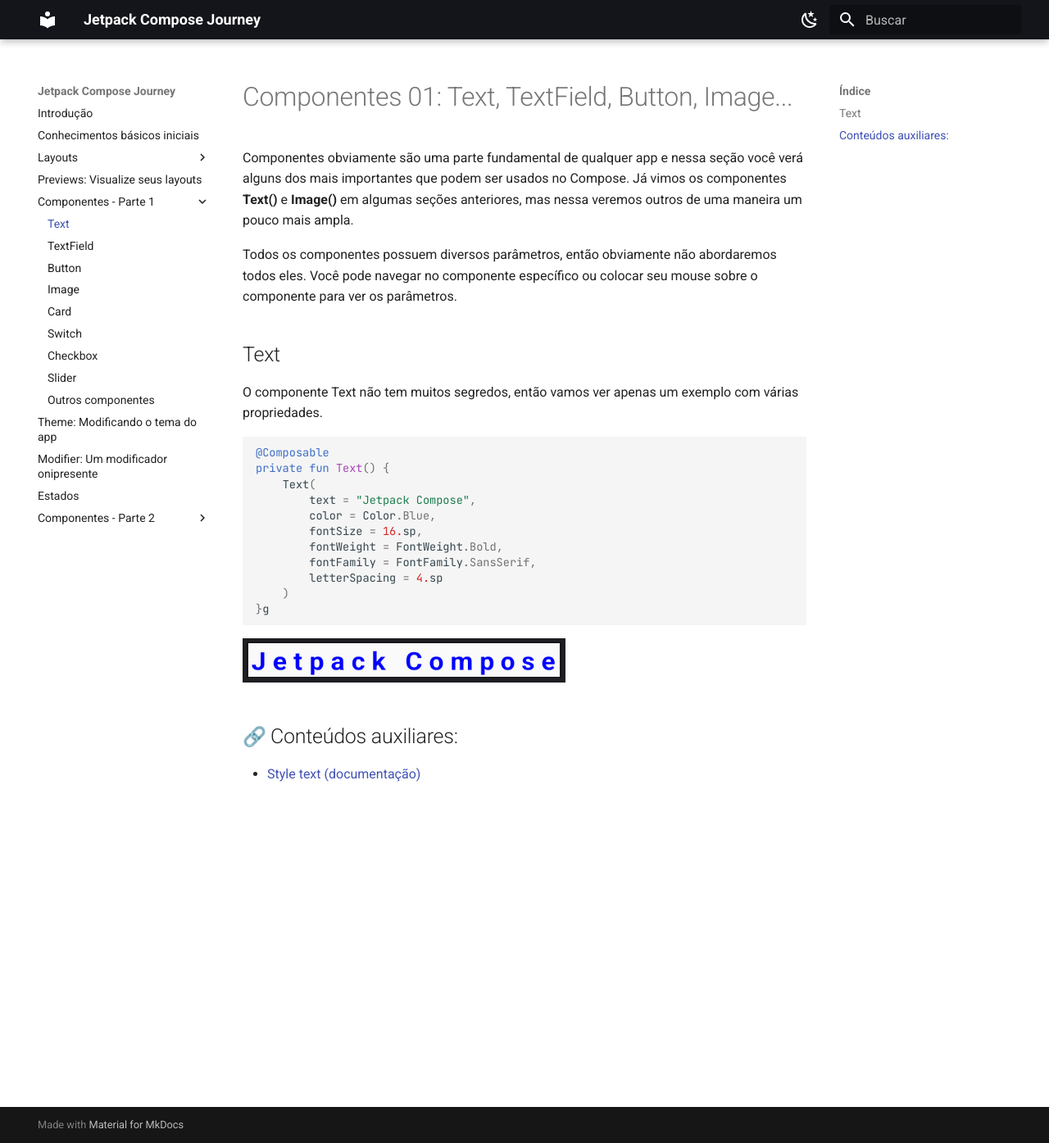
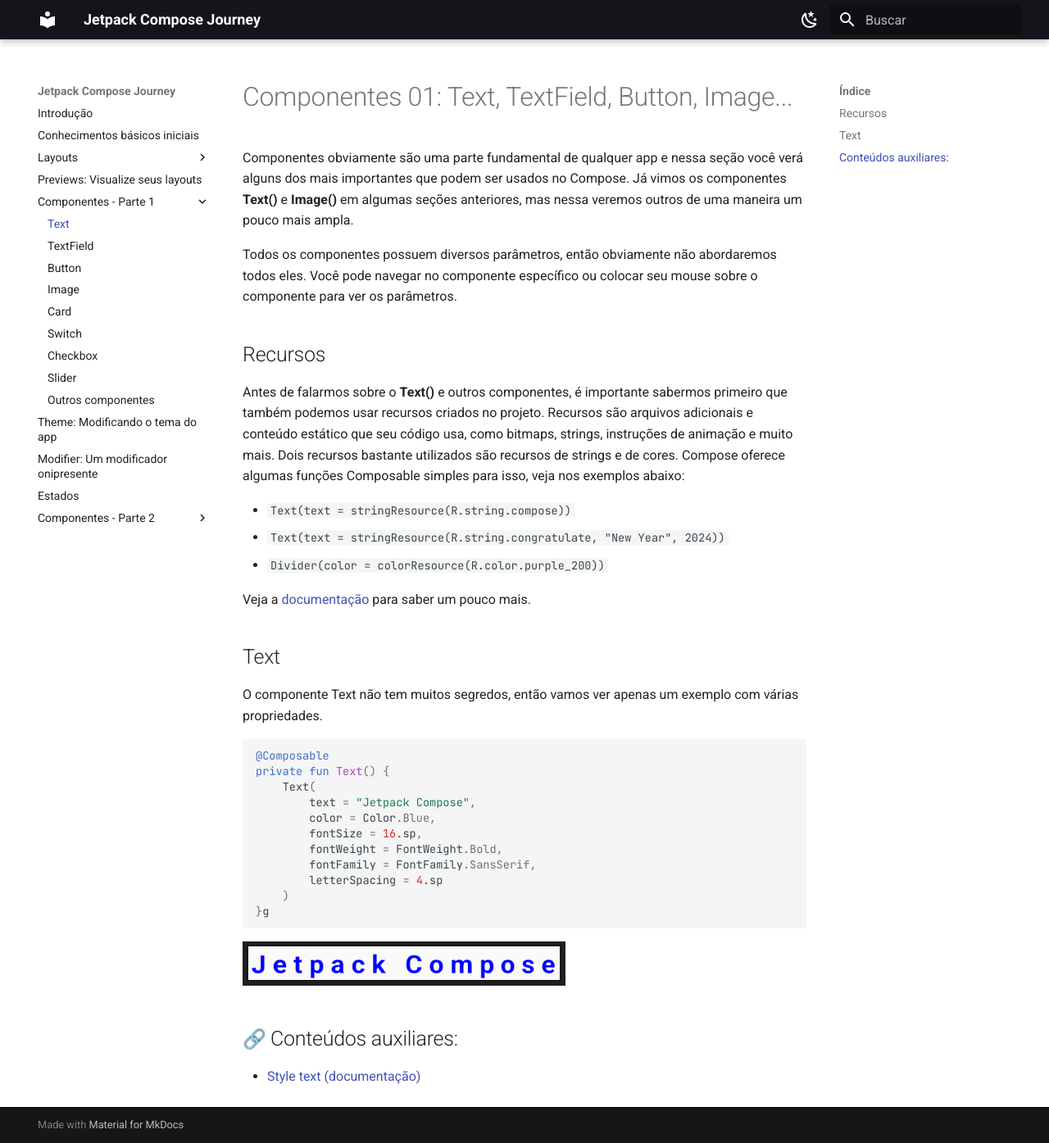
Before and after one commit to jsericksk/Jetpack-Compose-Journey, an MkDocs documentation site: the page built from docs/components-1/text.md, in a window 1280 px wide and 1395 px high. Shown: the whole window at 82% size. Built offline with MkDocs 1.6.1 and Material for MkDocs 9.7.7, drawn with Linux system fonts in a browser that asks for light colours; emoji names are drawn with the system emoji font.

Commit message:
text.md atualizado

````diff
--- a/docs/components-1/text.md
+++ b/docs/components-1/text.md
@@ -3,6 +3,16 @@
 Componentes obviamente são uma parte fundamental de qualquer app e nessa seção você verá alguns dos mais importantes que podem ser usados no Compose. Já vimos os componentes **Text()** e **Image()** em algumas seções anteriores, mas nessa veremos outros de uma maneira um pouco mais ampla.
 
 Todos os componentes possuem diversos parâmetros, então obviamente não abordaremos todos eles. Você pode navegar no componente específico ou colocar seu mouse sobre o componente para ver os parâmetros.
+
+## Recursos
+
+Antes de falarmos sobre o **Text()** e outros componentes, é importante sabermos primeiro que também podemos usar recursos criados no projeto. Recursos são arquivos adicionais e conteúdo estático que seu código usa, como bitmaps, strings, instruções de animação e muito mais. Dois recursos bastante utilizados são recursos de strings e de cores. Compose oferece algumas funções Composable simples para isso, veja nos exemplos abaixo:
+
+- ```Text(text = stringResource(R.string.compose))```
+- ```Text(text = stringResource(R.string.congratulate, "New Year", 2024))```
+- ```Divider(color = colorResource(R.color.purple_200))```
+
+Veja a [documentação](https://developer.android.com/jetpack/compose/resources) para saber um pouco mais.
 
 ## Text
 
````
